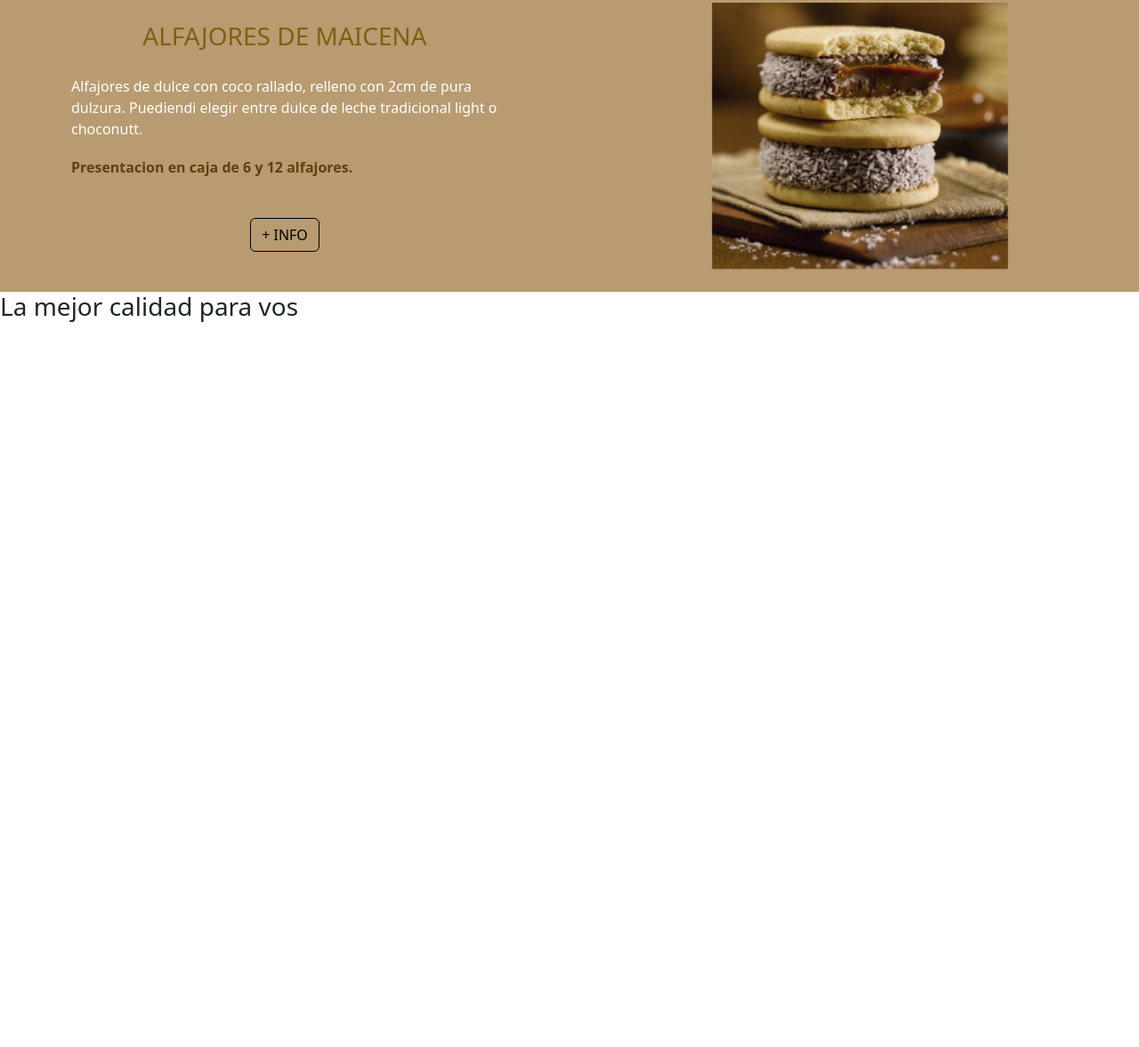
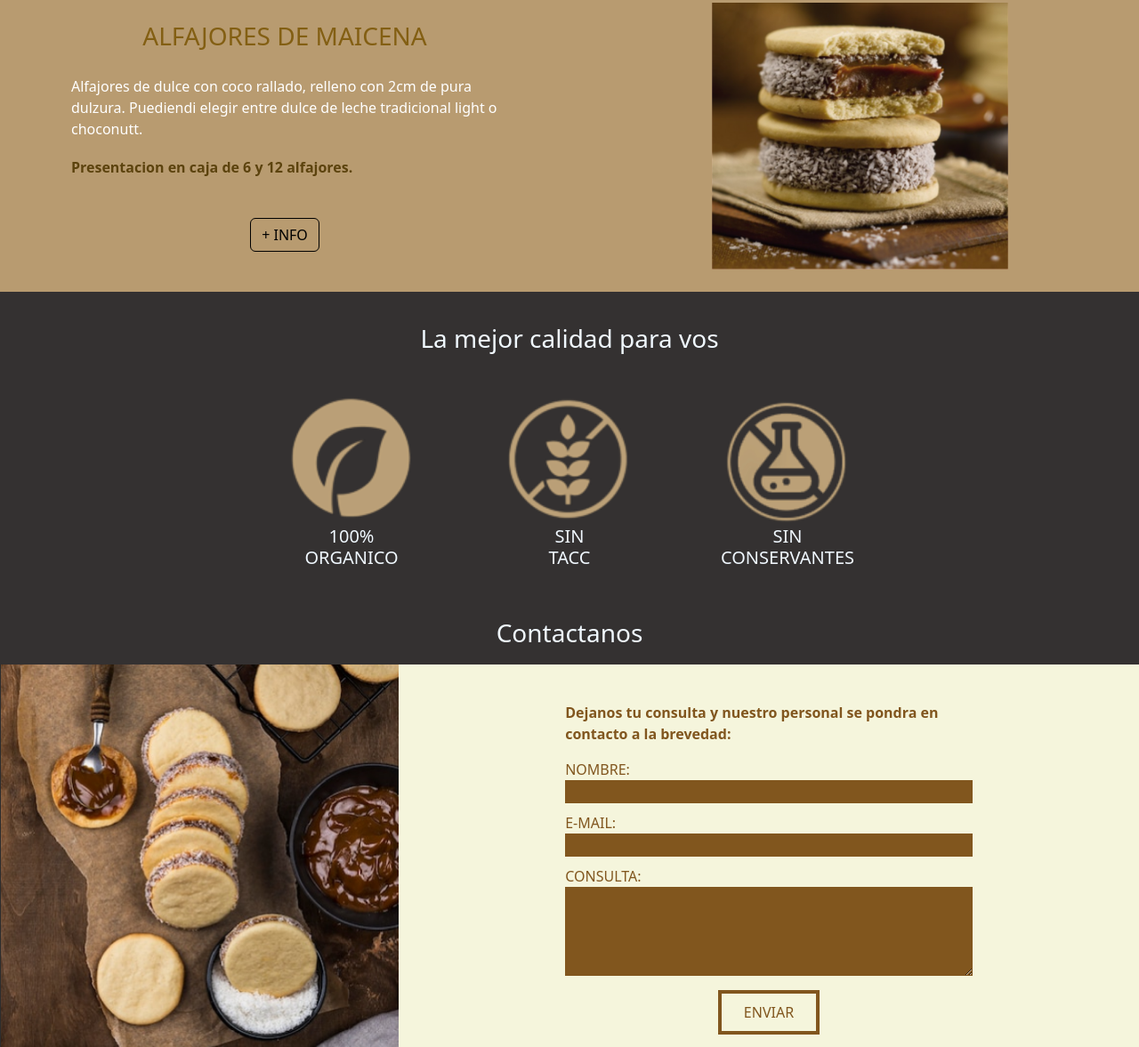
Before and after one commit to Asp3r/Dulces-Humaya, a plain HTML site: page index.html in a window 1280 px wide. Shown: the part 1779-2956 px from the top of the page at 89% size. Before the commit the page ends 2149 px from the top, so only its background shows below. Drawn offline with nearby package versions, Linux system fonts and the light colour scheme.

Commit message:
caracteristicas section & form section done

```diff
--- a/index.html
+++ b/index.html
@@ -76,27 +76,70 @@
           <img src="imgs/Productos/Producto4c.png" alt="Alfajores de maicena.">
         </div>
 
-      </section class="caracteristicas">
+      </section>
+
+      <section class="caracteristicas">
 
         <div class="titulo-caract">
           <h3>La mejor calidad para vos</h3>
         </div>
 
         <div class="items-caract">
-          <div class="item1">
+          <div class="item-box item1">
+            <img src="imgs/caracts/caract1.png">
+            <h5>100%<br>ORGANICO</h5>
+          </div>
 
+          <div class="item-box item2">
+            <img src="imgs\caracts\caract2.png">
+            <h5>SIN<br>TACC</h5>
           </div>
-          <div class="item2">
 
-          </div>
-          <div class="item3">
-
+          <div class="item-box item3">
+            <img src="imgs\caracts\caract3.png">
+            <h5>SIN<br>CONSERVANTES</h5>
           </div>
         </div>
 
-      <section>
+        <div class="titulo-caract-final">
+          <h3>Contactanos</h3>
+        </div>
 
+      </section>
 
+      <section class="contacto">
+
+        <div class="contacto-img">
+
+        </div>
+
+        <div class="contacto-form">
+
+          <div class="form-content">
+            <p>Dejanos tu consulta y nuestro personal se pondra en contacto a la brevedad:</p>
+
+            <form class="contact-form" action="#" method="post">
+              <div class="form-group">
+                <label for="nombre">NOMBRE:</label>
+                <input type="text" id="nombre" name="nombre" required>
+              </div>
+
+              <div class="form-group">
+                <label for="email">E-MAIL:</label>
+                <input type="email" id="email" name="email" required>
+              </div>
+
+              <div class="form-group">
+                <label for="consulta">CONSULTA:</label>
+                <textarea id="consulta" name="consulta" rows="4" required></textarea>
+              </div>
+
+              <button type="submit">ENVIAR</button>
+            </form>
+
+          </div>
+
+        </div>
 
       </section>
 
--- a/style.css
+++ b/style.css
@@ -212,6 +212,125 @@
         object-fit: contain; /* Asegura que la imagen mantenga su proporción si las dimensiones del contenedor cambian */
     }
 
+    /* INICIO CHATGPT */
+
+    .caracteristicas {
+    background-color: rgb(52, 49, 49);
+    color: aliceblue;
+    display: flex;
+    flex-direction: column;
+    align-items: center; /* Centra los items horizontalmente */
+    }
+
+    .titulo-caract{
+        padding-top: 2%;
+        padding-bottom: 2%;
+    }
+
+    .titulo-caract-final{
+        padding-top: 3%;
+        /* padding-bottom: 1%; */
+    }
+
+    .titulo-caract,
+    .titulo-caract-final {
+    text-align: center; /* Alinea los textos del título al centro */
+    margin: 10px 0; /* Añade márgenes para separar los títulos */
+    }
+
+    .items-caract {
+    display: flex; /* Habilita Flexbox */
+    justify-content: space-between; /* Asegura que los items se distribuyan con espacio entre los bordes */
+    align-items: center; /* Asegura que los items estén alineados verticalmente en el mismo nivel */
+    width: 100%; /* Asegura que el contenedor ocupe el ancho completo */
+    padding: 0 25%; /* Añade espacio a los extremos izquierdo y derecho */
+    gap: 10px; /* Espacio más reducido entre los items */
+    }
+
+    .item-box {
+    flex: 1; /* Los items tomarán espacio equitativo */
+    text-align: center; /* Centra el contenido dentro de cada item-box */
+    max-width: 150px; /* Ancho máximo para los items */
+    }
+
+    .item-box img {
+    width: 100%; /* Las imágenes ocuparán el ancho completo del item-box */
+    height: auto; /* Mantiene la proporción de la imagen */
+    }
+
+
+
+    /* FIN CHATGPT */
+
+    .contacto{
+        display: flex;
+        height: 430px;
+    }
+
+    .contacto-img{
+        width: 35%;
+        background-image: url("imgs/Formulario/formImg.png");
+        background-size: cover;
+        background-repeat: no-repeat;
+    }
+
+    .contacto-form{
+        width: 65%;
+        background-color: beige;
+    }
+
+    .contact-form {
+        display: flex;
+        flex-direction: column;
+        /* align-items: flex-start;  */
+    }
+
+    .form-content{
+        width: 55%;
+        margin-left: auto;
+        margin-right: auto;
+        padding-top: 5%;
+        color: rgb(129, 86, 30);
+    }
+
+    .form-content p{
+        font-weight: bold;
+    }
+
+    .contact-form input, .contact-form textarea{
+        width: 100%;
+        background-color: rgb(129, 86, 30);
+        border: none;
+    }
+
+    .form-group{
+        padding-bottom: 10px;
+    }
+
+    .contact-form button {
+        align-self: center; /* Centra el botón horizontalmente */
+        background-color: beige; /* Azul para el botón */
+        color: rgb(129, 86, 30);
+        border-color: rgb(129, 86, 30);
+        /* border-radius: 4px; */
+        border: 4px solid;
+        font-size: 16px;
+
+        padding-top: 2%;
+        padding-bottom: 2%;
+
+        width: 25%;
+
+        cursor: pointer;
+        transition: background-color 0.3s ease, transform 0.3s ease;
+    }
+
+    .contact-form button:hover {
+        border-color: rgb(129, 86, 30);
+        background-color: rgb(201, 169, 129); /* Azul más oscuro al pasar el mouse */
+        /* color: beige; */
+        transform: scale(1.1);
+    }
 
 }
 
```
Also changed, not shown: imgs/Formulario/formImg.png (added).
